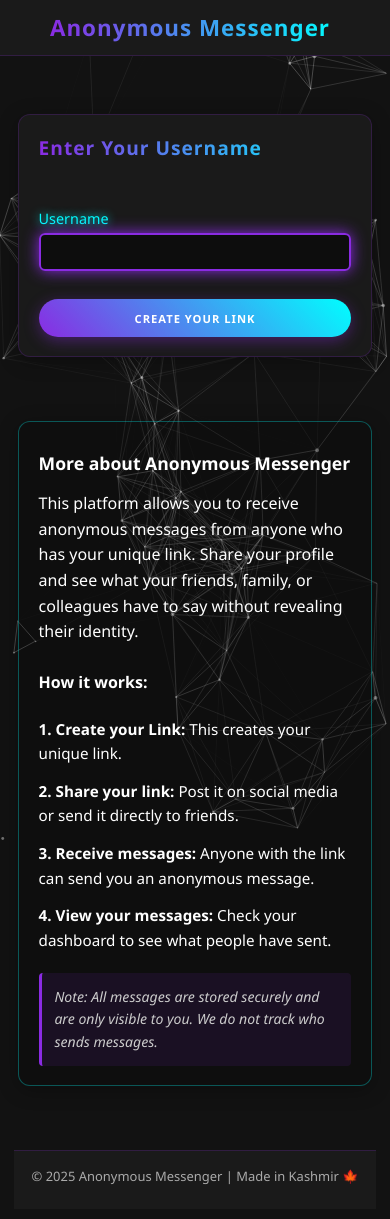
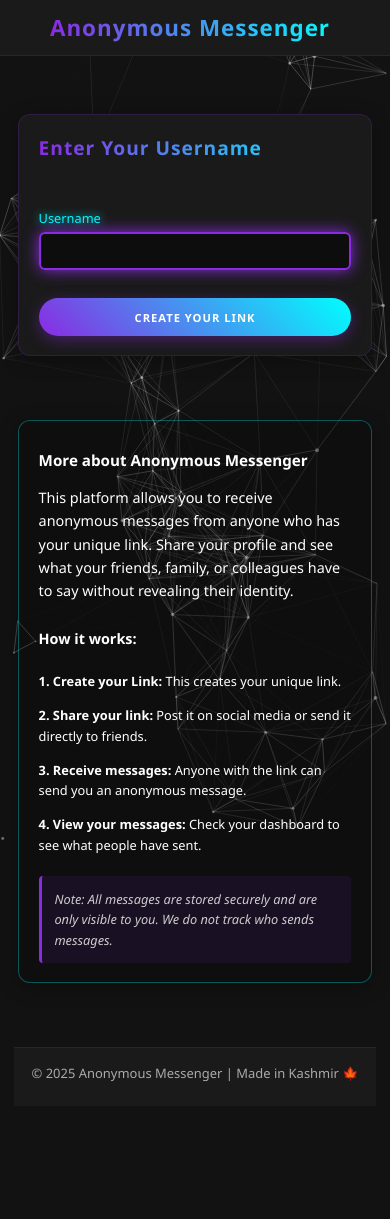
Before and after one commit to Muzzammi11/secret-messenger, a Next.js app: page / in a window 390 px wide. After the commit the page ends 1116 px from the top, so only its background shows below. Built offline with nearby package versions, Linux system fonts and the light colour scheme; no server answers.

Commit message:
changed some media queries for mobile ui

```diff
--- a/app/globals.css
+++ b/app/globals.css
@@ -165,7 +165,7 @@ h1 {
 .terms-content li {
   margin-bottom: 0.5rem;
   padding: 0.3rem 0;
-  font-size: 0.95rem;
+  font-size: 1rem;
 }
 
 .terms-content li:last-child {
@@ -704,9 +704,7 @@ footer {
     padding: 0.8rem;
     font-size: 0.9rem;
   }
-  label {
-    font-size: 0.9rem;
-  }
+
   footer {
     padding: 1.5rem 0;
     font-size: 0.8rem;
@@ -781,21 +779,25 @@ footer {
 
 
  .terms-content h2 {
-    font-size: 1.1rem;
+    font-size: 0.95rem;
   }
   .terms-content h4 {
-    font-size: 1rem;
+    font-size: 0.9rem;
   }
-  .terms-content ul {
-    font-size: 0.95rem;
+  .terms-content p{
 
+    font-size: 0.9rem;
   }
+   .terms-header{
+     font-size: 0.95rem;
+
+   }
   .terms-content li {
-    font-size: 0.95rem;
+    font-size: 0.8rem;
     margin-bottom: 4px;
   }
   .terms-note {
-    font-size: 0.88rem;
+    font-size: 0.8rem;
 
   }
   h1{
@@ -808,11 +810,15 @@ footer {
         {
       /* paddingBottom:"16px ",
       paddingTop:"5px" */
+
       padding-top:8px;
       padding-bottom:14px;
+
+
   }
 label {
   display: block;
+  font-size: 0.8rem;
   margin-bottom: 0.3rem;
   font-weight: 400;
   color: var(--secondary);
@@ -847,7 +853,12 @@ a{
   text-align: center;
 }
 
+.subtitle{
+  font-size: 0.9rem;
+  color: #ffffff;
 
+
+}
 
 
 
--- a/app/page.tsx
+++ b/app/page.tsx
@@ -85,7 +85,7 @@ export default function Home() {
 
         <div className="card terms-card">
           <div className="terms-content">
-            <h2 className=" appinfo ">More about Anonymous Messenger</h2>
+            <h2 className="appinfo">More about Anonymous Messenger</h2>
             <p>
               This platform allows you to receive anonymous messages from anyone who has your unique link.
               Share your profile and see what your friends, family, or colleagues have to say without revealing their identity.
```
